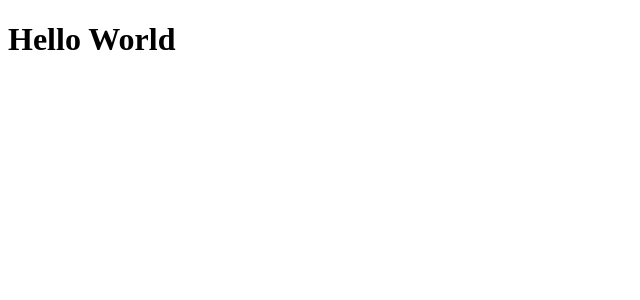
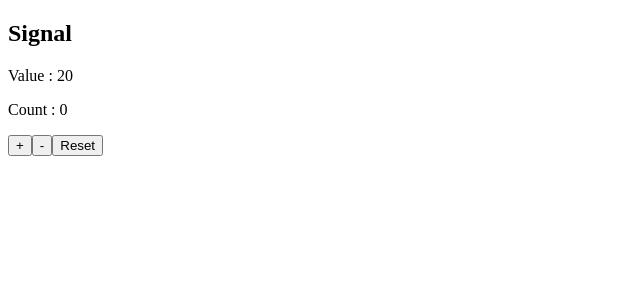
Before and after one commit to ajaya-work/Learning, an Angular app: page / in a window 1280 px wide. Shown: the top 300 px of the page, without its empty margins (0-640 px from the left). Built offline with nearby package versions, Linux system fonts and the light colour scheme.

Commit message:
signal basics

```diff
--- a/src/app/app.html
+++ b/src/app/app.html
@@ -1 +1,9 @@
-<H1> Hello World</H1>
+<h2>Signal</h2>
+<p>Value : {{val}}</p>
+<p>Count : {{count()}}</p>
+
+<!-- <button (click)="count.set(50)">Change Signal</button> -->
+
+<button (click)="increment()">+</button>
+<button (click)="decrement()">-</button>
+<button (click)="reset()">Reset</button>
--- a/src/app/app.ts
+++ b/src/app/app.ts
@@ -9,5 +9,16 @@ import { RouterOutlet } from '@angular/router';
   styleUrl: './app.scss'
 })
 export class App {
+ count = signal(0);
+ val = 20;
 
+ increment (){
+  this.count.update(c => c+1);
+ }
+  decrement (){
+  this.count.update(c => c-1);
+ }
+  reset (){
+  this.count.set(0);
+ }
 }
```
